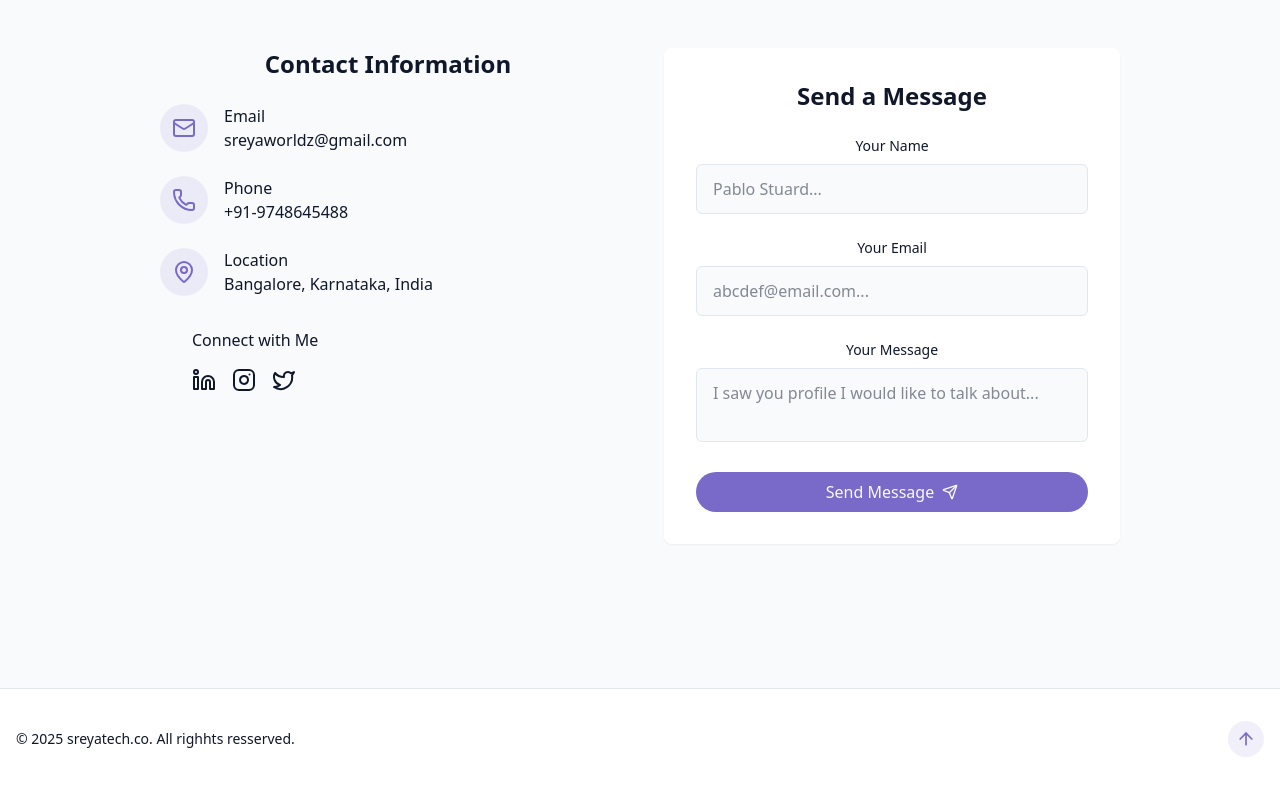
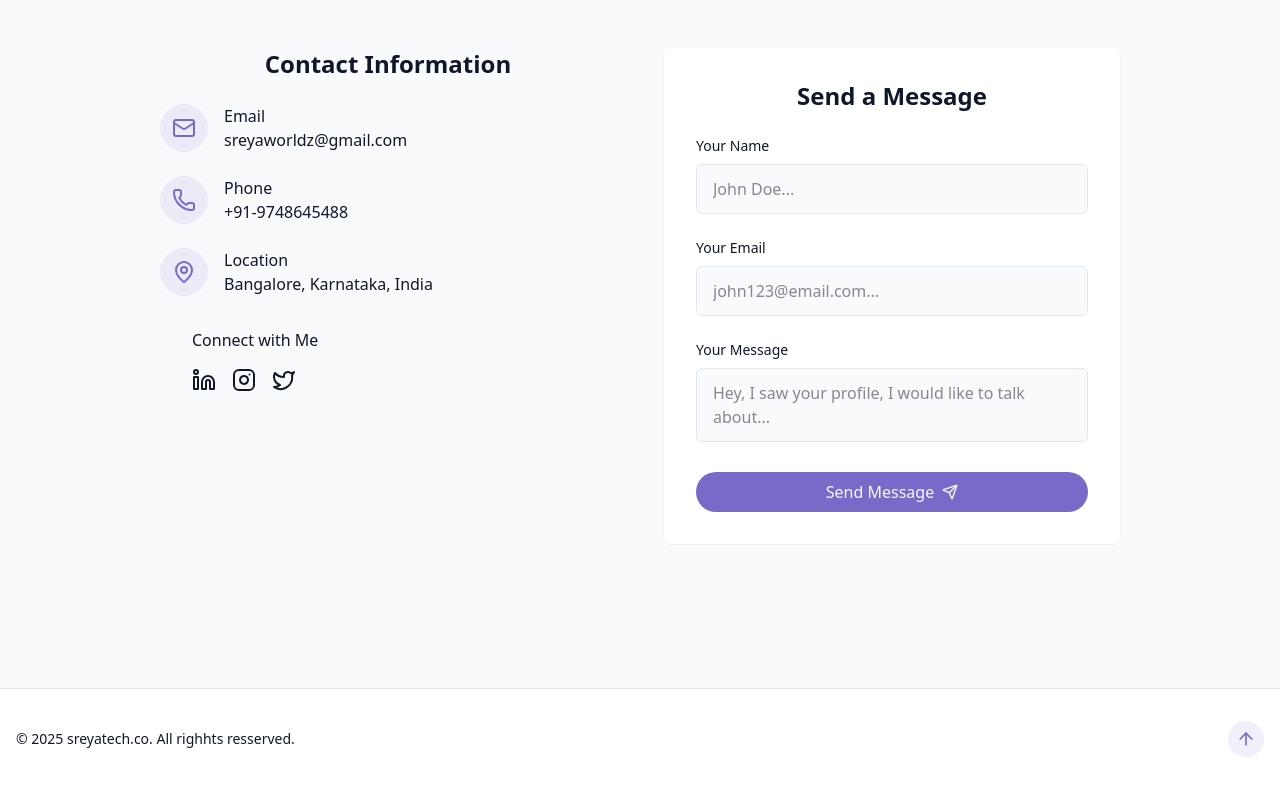
Before and after one commit to dev-sreya/my-portfolio, a React (Vite) app: page / in a window 1280 px wide. Shown: the part 6798-7593 px from the top of the page. Built offline with nearby package versions, Linux system fonts and the light colour scheme.

Commit message:
Updated contact page info and attached form to email service

```diff
--- a/src/components/ContactSection.jsx
+++ b/src/components/ContactSection.jsx
@@ -1,18 +1,21 @@
 import { Instagram, Linkedin, Mail, MapPin, Phone, Send, Twitter } from 'lucide-react'
-import React from 'react'
 import {cn} from '/src/lib/utils'
+import { useRef } from 'react'
 
 const ContactSection = () => {
 
-    const handleSubmit = (e) => {
+    const formRef = useRef(null);
 
-        e.preventDefault()
+  const handleSubmit = (e) => {
+    // Wait a bit to allow the form to be submitted to Web3Forms
+    setTimeout(() => {
+      if (formRef.current) {
+        formRef.current.reset(); //  Clears all form fields
+      }
+    }, 150); // Delay slightly to ensure form submission happens
+  };
 
-        setTimeout(() => {
 
-        }, 150);
-
-    }
   return (
 
     <section id='contact' className='py-24 px-4 relative bg-secondary/30'>
@@ -72,15 +75,15 @@ const ContactSection = () => {
                             Connect with Me
                         </h4>
                         <div className='flex space-x-4'>
-                            <a href='#' target='_blank'>
+                            <a href='https://www.linkedin.com/in/sreya-karmakar-622752167/' target='_blank'>
                                 <Linkedin />
                             </a>
 
-                            <a href='#' target='_blank'>
+                            <a href='https://www.instagram.com/sreya2sk' target='_blank'>
                                 <Instagram />
                             </a>
 
-                            <a href='#' target='_blank'>
+                            <a href='https://https://x.com/sreya_intech' target='_blank'>
                                 <Twitter />
                             </a>
 
@@ -94,33 +97,41 @@ const ContactSection = () => {
                 <div className='bg-card p-8 rounded-lg shadow-xs'>
                     <h3 className='text-2xl font-semibold mb-6'>  Send a Message </h3>
 
-                    <form className='space-y-6'>
+                    <form ref={formRef}
+                    action="https://api.web3forms.com/submit" method="POST" target='_blank'
+                    onSubmit={handleSubmit}
+                    className='space-y-6'>
+
+                        <input type="hidden" name="access_key" value="97158c67-9de8-4b4e-9371-7169378b1fa6"/>
+
                         <div>
-                            <label htmlFor='name' className='block text-sm font-medium mb-2'> {" "} Your Name </label>
+                            <label htmlFor='name' className='block text-sm font-medium mb-2 text-left'> {" "} Your Name </label>
                             <input type='text'
                             id='name'
                             name='name'
                             required
-                            className='w-full px-4 py-3 rounded-md border border-input bg-background focus:outline-hidden focus:ring-2 focus:ring-primary' placeholder='Pablo Stuard...' />
+                            className='w-full px-4 py-3 rounded-md border border-input bg-background focus:outline-hidden focus:ring-2 focus:ring-primary' placeholder='John Doe...' />
                         </div>
 
                         <div>
-                            <label htmlFor='email' className='block text-sm font-medium mb-2'> {" "} Your Email </label>
+                            <label htmlFor='email' className='block text-sm font-medium mb-2 text-left'> {" "} Your Email </label>
                             <input type='email'
                             id='email'
                             name='email'
                             required
-                            className='w-full px-4 py-3 rounded-md border border-input bg-background focus:outline-hidden focus:ring-2 focus:ring-primary' placeholder='abcdef@email.com...' />
+                            className='w-full px-4 py-3 rounded-md border border-input bg-background focus:outline-hidden focus:ring-2 focus:ring-primary' placeholder='john123@email.com...' />
                         </div>
 
                         <div>
-                            <label htmlFor='message' className='block text-sm font-medium mb-2'> {" "} Your Message </label>
+                            <label htmlFor='message' className='block text-sm font-medium mb-2 text-left'> {" "} Your Message </label>
                             <textarea type='text'
                             id='message'
                             name='message'
                             required
-                            className='w-full px-4 py-3 rounded-md border border-input bg-background focus:outline-hidden focus:ring-2 focus:ring-primary resize-none' placeholder='I saw you profile I would like to talk about...' />
+                            className='w-full px-4 py-3 rounded-md border border-input bg-background focus:outline-hidden focus:ring-2 focus:ring-primary resize-none' placeholder='Hey, I saw your profile, I would like to talk about...' />
                         </div>
+
+                        <input type="checkbox" name="botcheck" className="hidden" />
 
                         <button type='submit' className={cn('cosmic-button w-full flex items-center justify-center gap-2',
 
```
